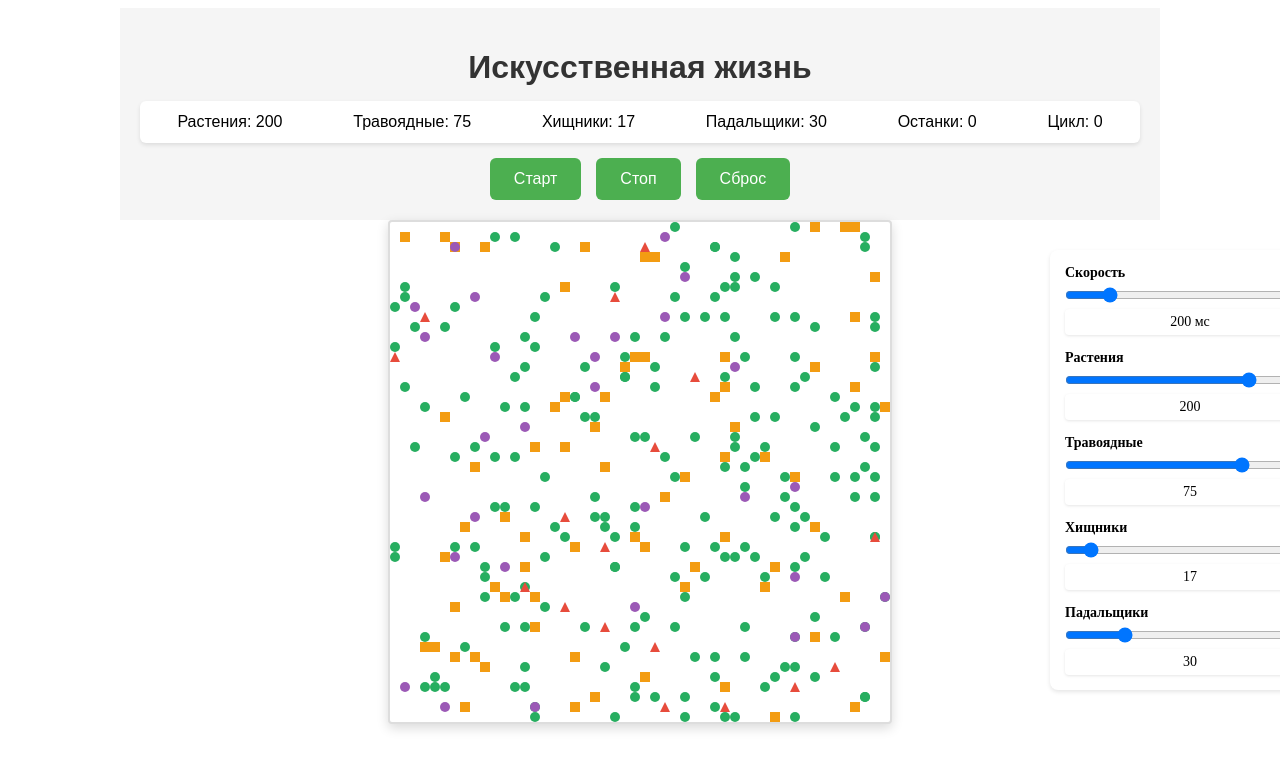
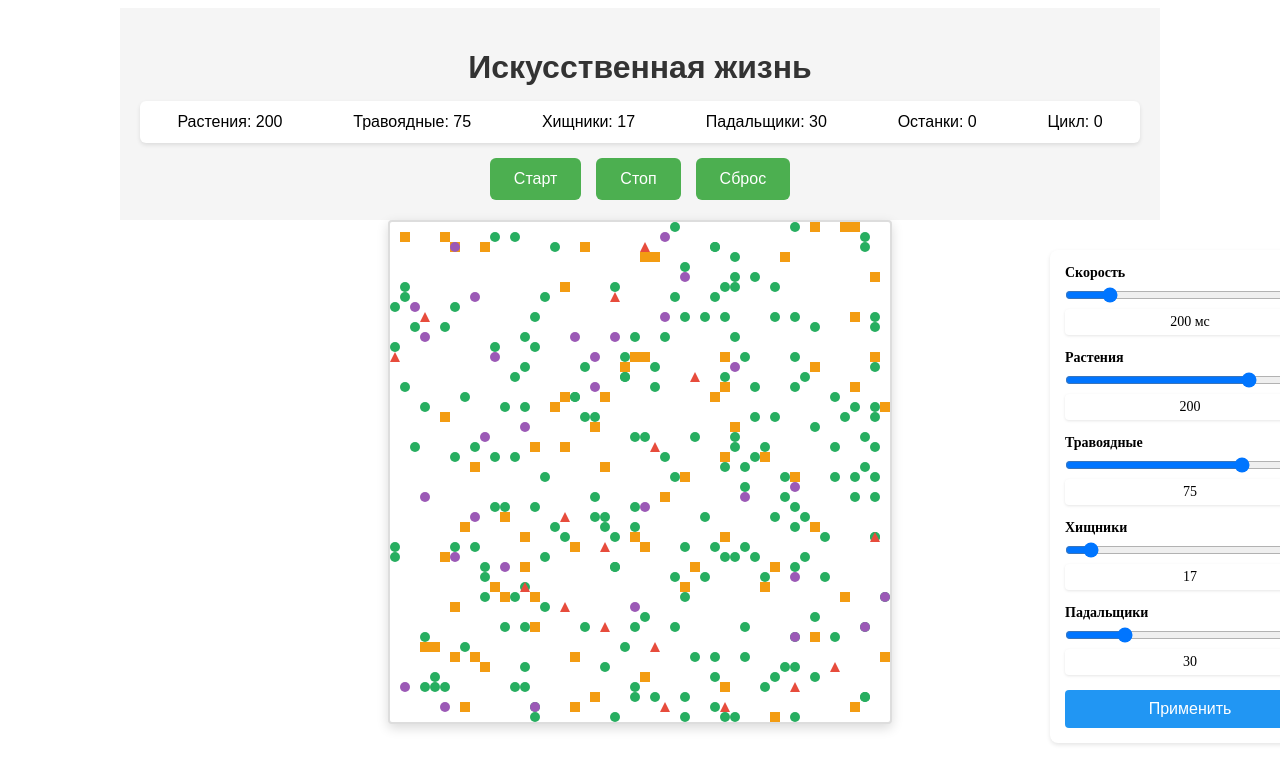
Before and after one commit to MoryKrasikova/practice-2, a Vue app: page / in a window 1280 px wide. Shown: the top 784 px of the page. Built offline with nearby package versions, Linux system fonts and the light colour scheme.

Commit message:
добавление кнопки применить

```diff
--- a/src/App.vue
+++ b/src/App.vue
@@ -19,7 +19,7 @@
       </div>
     </div>
 
-    <div class="simulation-container">
+  <div class="simulation-container">
   <SimulationDisplay
     :entities="entities"
     :world-size="worldSize"
@@ -90,9 +90,10 @@
         v-model.number="initialScavengers"
       >
       <span class="value">{{ initialScavengers }}</span>
+      <button class="apply-button" @click="applySettings">Применить</button>
     </div>
   </div>
-</div>
+  </div>
 </template>
 
 <script>
@@ -176,9 +177,20 @@ export default {
       }
     },
     startSimulation() {
-      if (this.simulationInterval) clearInterval(this.simulationInterval);
-      this.initWorld(); // Переинициализируем мир с новыми параметрами
-      this.simulationInterval = setInterval(() => this.simulateCycle(), this.simulationSpeed);
+      if (!this.simulationInterval) {
+        this.simulationInterval = setInterval(() => this.simulateCycle(), this.simulationSpeed);
+      }
+    },
+
+    // Добавляем новый метод applySettings
+    applySettings() {
+      // Если симуляция запущена - останавливаем
+      if (this.simulationInterval) {
+        this.stopSimulation();
+      }
+
+      // Переинициализируем мир с новыми параметрами
+      this.initWorld();
     },
     stopSimulation() {
       clearInterval(this.simulationInterval);
@@ -256,7 +268,21 @@ export default {
   padding: 20px;
   background-color: #f5f5f5;
 }
+.apply-button {
+  padding: 10px;
+  background-color: #2196F3;
+  color: white;
+  border: none;
+  border-radius: 4px;
+  cursor: pointer;
+  font-size: 16px;
+  margin-top: 10px;
+  width: 100%;
+}
 
+.apply-button:hover {
+  background-color: #0b7dda;
+}
 h1 {
   text-align: center;
   color: #333;
```
